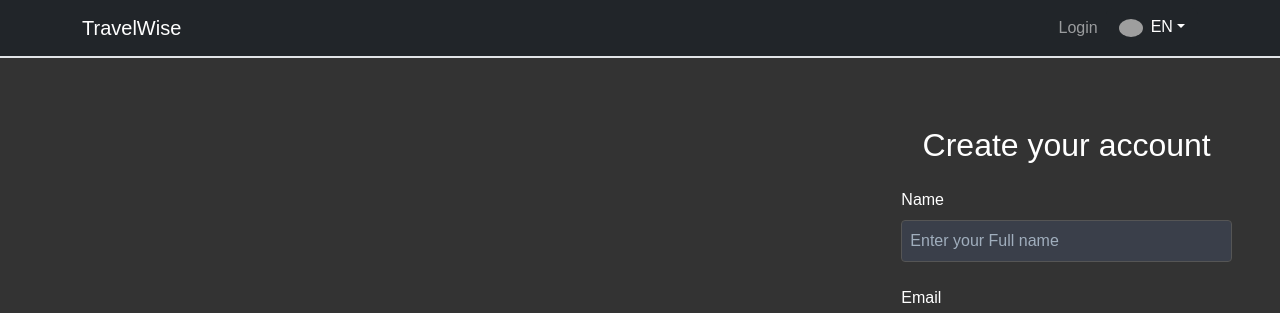
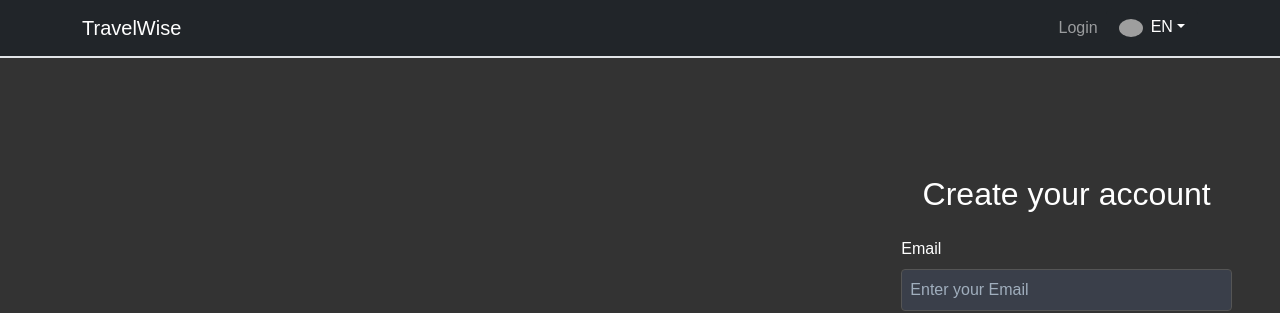
Before and after one commit to Colin-Stark/TravelwiseDev, a Next.js app: page /register in a window 1280 px wide. Shown: the top 313 px of the page. Built offline with nearby package versions, Linux system fonts and the light colour scheme; grey boxes are pictures that could not be loaded.

Commit message:
Updated Register page

```diff
--- a/lib/authenticate.js
+++ b/lib/authenticate.js
@@ -27,9 +27,8 @@ export async function authenticateUser(email, password) {
     // }
 }
 
-export async function registerUser(fullname, email, password, password2) {
-    if(fullname === null || fullname.trim() === "" ||
-        email === null || email.trim() === "" ||
+export async function registerUser(email, password, password2) {
+    if(email === null || email.trim() === "" ||
         password === null || password.trim() === "" ||
         password2 === null || password2.trim() === ""
     ) {
@@ -41,7 +40,7 @@ export async function registerUser(fullname, email, password, password2) {
 
     // const res = await fetch(`${process.env.NEXT_PUBLIC_API_URL}/register`, {
     //     method: 'POST',
-    //     body: JSON.stringify({"fullname":fullname, "email":email, "password":password, "password2":password2}),
+    //     body: JSON.stringify({"email":email, "password":password, "password2":password2}),
     //     headers: {
     //         'content-type': 'application/json',
     //     },
--- a/pages/login.js
+++ b/pages/login.js
@@ -130,7 +130,7 @@ export default function Login(props){
                         <Row className="mt-2">
                             <Col className="d-flex justify-content-center align-items-center">
                                 <small className="me-2 text-gray-400">Don&apos;t have an account?</small>
-                                <Link className="text-link" href="/"><small>Signup</small></Link>
+                                <Link className="text-link" href="/register"><small>Signup</small></Link>
                             </Col>
                         </Row>
                         <br />
--- a/pages/register.js
+++ b/pages/register.js
@@ -14,8 +14,6 @@ export default function Register(props) {
 
     const { Formik } = formik;
     const schema = yup.object().shape({
-        fullname: yup.string()
-            .required('Full name is required'),
         email: yup.string()
             .required('Email is required')
             .email('Email must be valid'),
@@ -43,7 +41,7 @@ export default function Register(props) {
 
     async function handleSubmit(values) {
         try {
-            await registerUser(values.fullname, values.email, values.password, values.confirmPassword);
+            await registerUser(values.email, values.password, values.confirmPassword);
             await updateAtoms();
             router.push('/login');
         } catch (err) {
@@ -95,7 +93,6 @@ export default function Register(props) {
                     validationSchema={schema}
                     onSubmit={(values)=>{handleSubmit(values)}}
                     initialValues={{
-                        fullname: '',
                         email: '',
                         password: '',
                         confirmPassword: '',
@@ -103,22 +100,6 @@ export default function Register(props) {
                 >
                 {({ handleSubmit, handleChange, values, touched, errors }) => (
                     <Form className="mt-4" onSubmit={handleSubmit}>
-                        <Form.Group>
-                            <Form.Label>Name</Form.Label>
-                            <Form.Control
-                                type="text"
-                                placeholder="Enter your Full name"
-                                id="fullname"
-                                name="fullname"
-                                value={values.fullname}
-                                onChange={handleChange}
-                                isInvalid={!!errors.fullname}
-                            />
-                            <Form.Control.Feedback type="invalid">
-                            {errors.fullname}
-                            </Form.Control.Feedback>
-                        </Form.Group>
-                        <br />
                         <Form.Group>
                             <Form.Label>Email</Form.Label>
                             <Form.Control
```
